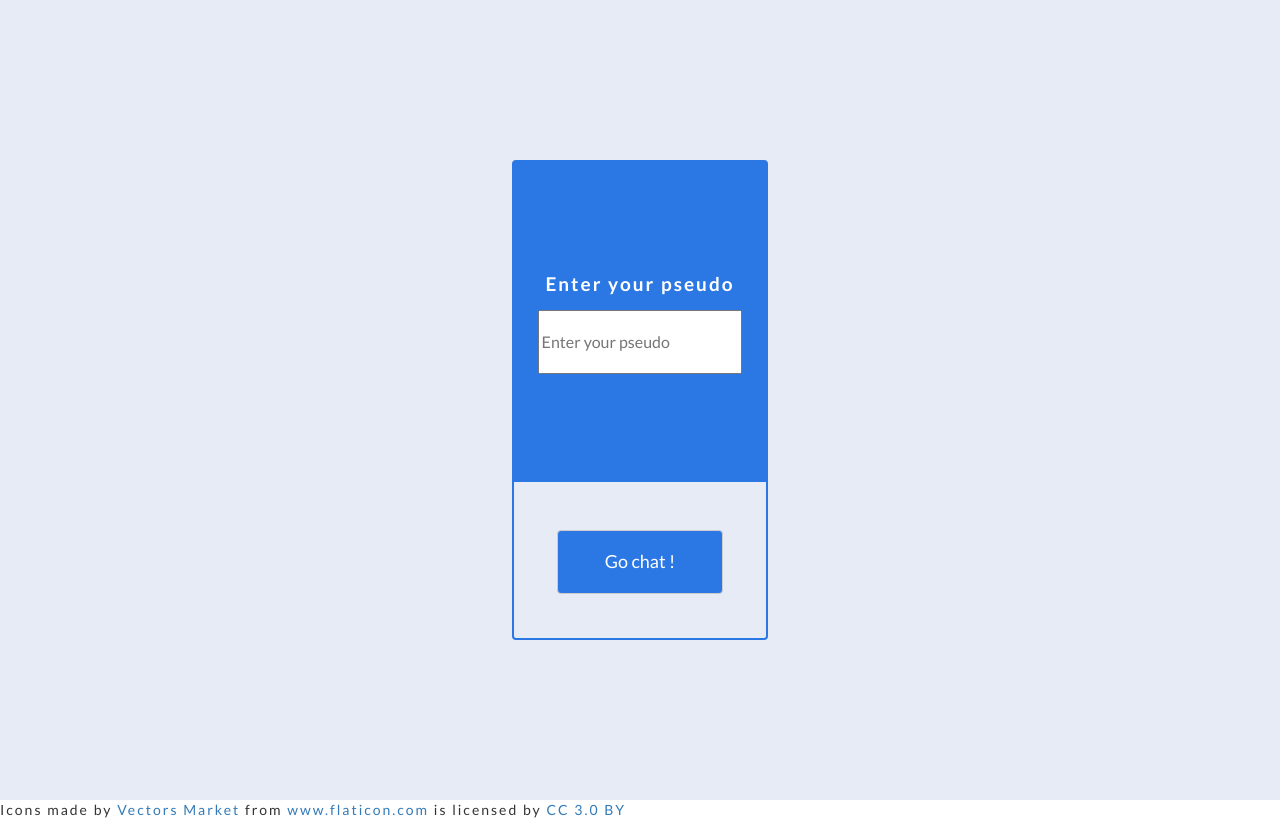
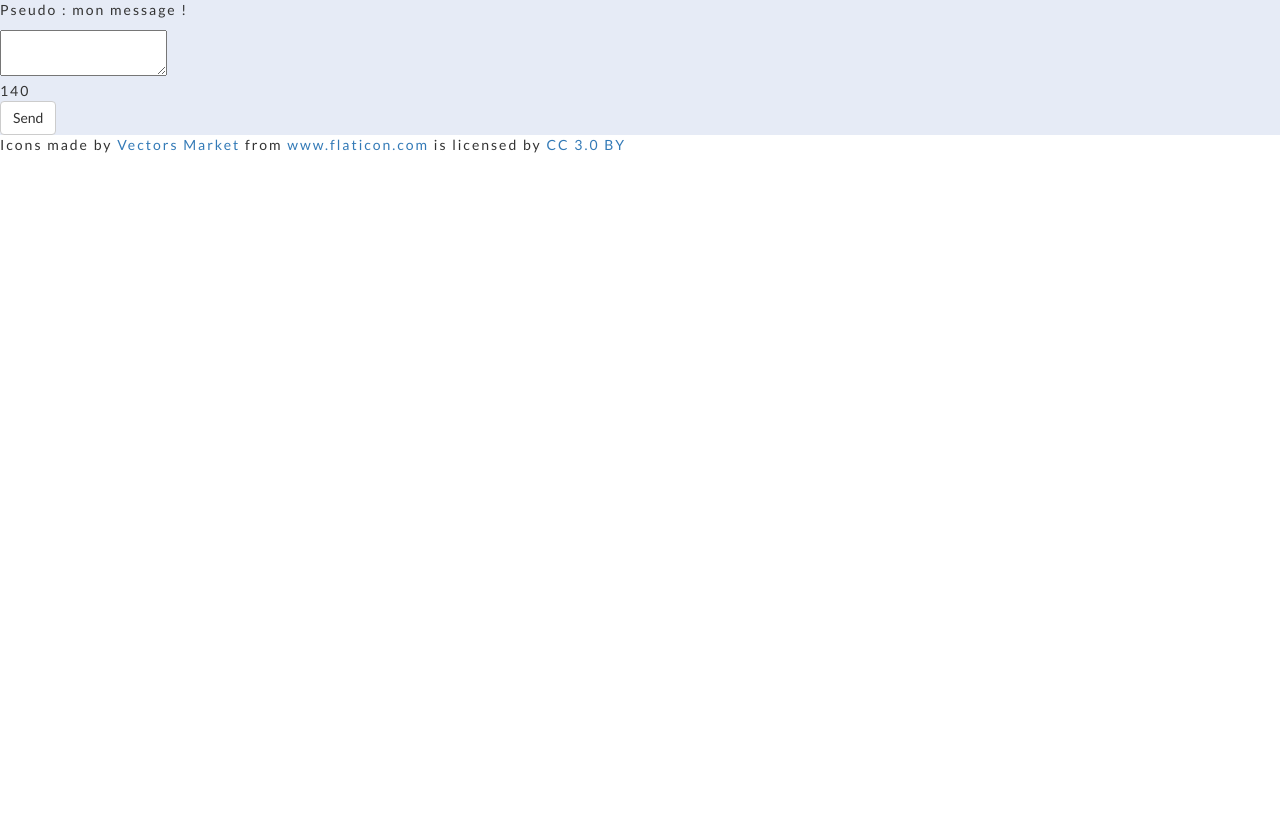
Before and after one commit to OreliaSk/Reactjs-chatbox, a React (Create React App) app: page / in a window 1280 px wide. Built offline with nearby package versions, Linux system fonts and the light colour scheme.

Commit message:
add Form, Message, NotFound and App components

```diff
--- /dev/null
+++ b/src/components/App.js
@@ -0,0 +1,20 @@
+import React from 'react';
+import Message from './Message';
+import Form from './Form';
+
+class App extends React.Component {
+	render() {
+		return (
+			<div className="bloc">
+				<div>
+					<div className="messages">
+						<Message />
+					</div>
+					<Form />
+				</div>
+			</div>
+		)
+	}
+}
+
+export default App
--- /dev/null
+++ b/src/components/Form.js
@@ -0,0 +1,15 @@
+import React from 'react';
+
+class Form extends React.Component {
+	render() {
+		return (
+			<form className="form">
+				<textarea maxLength="140"></textarea>
+				<div className="info">140</div>
+				<button className="btn btn-default">Send</button>
+			</form>
+		)
+	}
+}
+
+export default Form
--- /dev/null
+++ b/src/components/Message.js
@@ -0,0 +1,13 @@
+import React from 'react';
+
+class Message extends React.Component {
+	render() {
+		return (
+			<p className="user-message">
+				Pseudo : mon message !
+			</p>
+		)
+	}
+}
+
+export default Message
--- a/src/index.js
+++ b/src/index.js
@@ -1,7 +1,9 @@
 import React from 'react';
 import { render } from 'react-dom';
 import Connexion from './components/Connexion';
+import App from './components/App';
+
 import './style/SASS/style.css';
 
 
-render(<Connexion />, document.getElementById('root'));
+render(<App />, document.getElementById('root'));
```
Also changed, not shown: src/components/NotFound.js (added).
